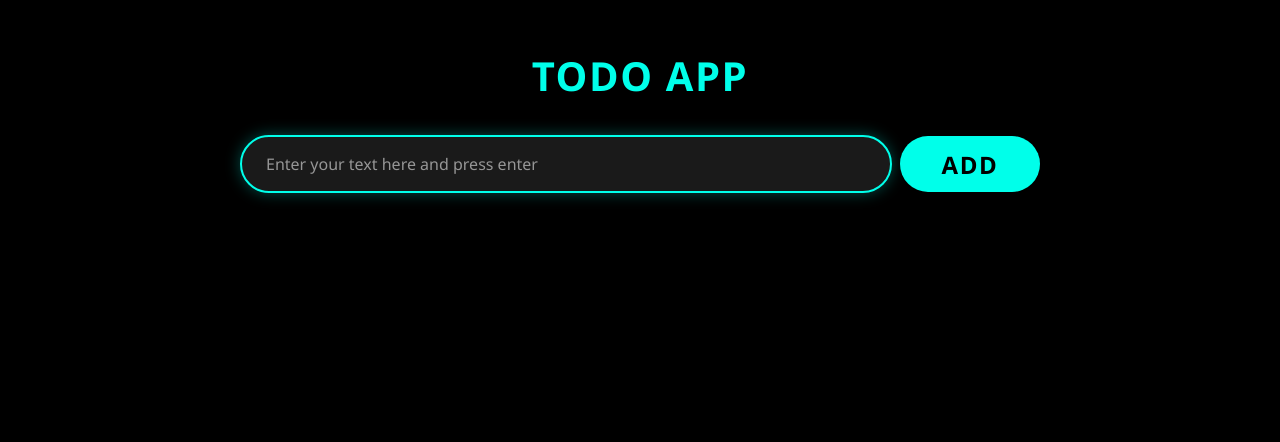
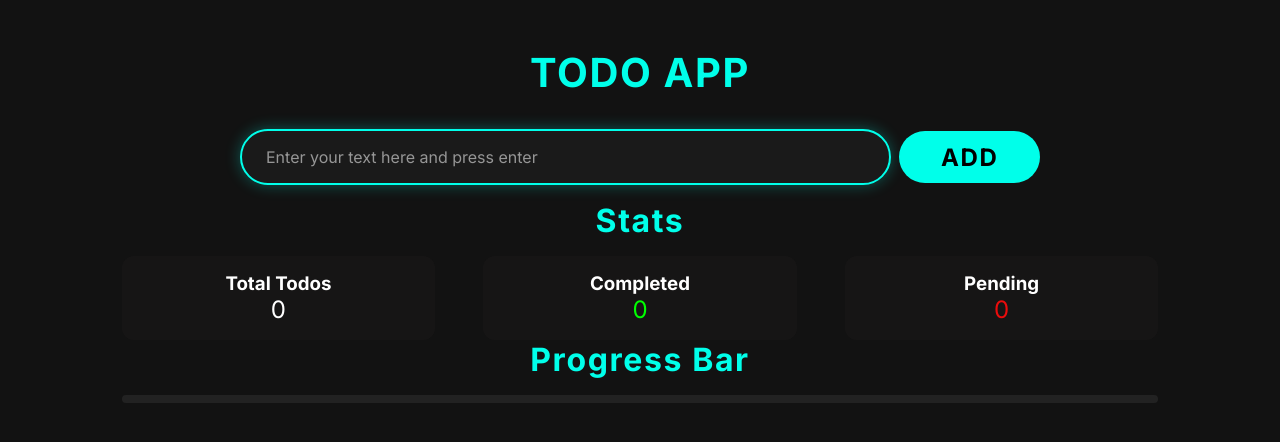
Before and after one commit to devamin404/Todo-App, a React (Vite) app: page / in a window 1280 px wide. Shown: the top 442 px of the page. Built offline with nearby package versions, Linux system fonts and the light colour scheme.

Commit message:
Added stats container and progress bar

```diff
--- a/src/App.jsx
+++ b/src/App.jsx
@@ -1,5 +1,6 @@
 import TodoForm from "./Components/TodoForm";
 import Todos from "./Components/Todos";
+import Stats from "./Components/Stats";
 import { ToastContainer } from "react-toastify";
 import styles from "./App.module.css";
 import { useEffect, useState } from "react";
@@ -15,7 +16,6 @@ function App() {
   });
 
   useEffect(() => {
-    console.log("Use effect called");
     localStorage.setItem("todos", JSON.stringify(todos));
   }, [todos]);
 
@@ -47,6 +47,7 @@ function App() {
     <section className={styles.container}>
       <ToastContainer pauseOnHover autoClose={2000} position="bottom-right" />
       <TodoForm setTodos={setTodos} todos={todos} />
+      <Stats todos={todos} />
       <Todos
         todos={todos}
         deleteTodo={deleteTodo}
--- /dev/null
+++ b/src/Components/Stats.jsx
@@ -0,0 +1,39 @@
+import styles from "./Stats.module.css";
+
+function Stats({ todos }) {
+  const totalTodos = todos.length;
+  const completedTodos = todos.filter((todo) => todo.completed).length;
+  const pendingTodos = totalTodos - completedTodos;
+  const percentage = totalTodos ? (completedTodos / totalTodos) * 100 : 0;
+
+  return (
+    <section className={styles.statContainer}>
+      <h1 className={styles.statsHeading}>Stats</h1>
+      <div className={styles.statsContainer}>
+        <div className={styles.statCard}>
+          <h3>Total Todos</h3>
+          <p className={styles.number}>{totalTodos}</p>
+        </div>
+        <div className={styles.statCard}>
+          <h3>Completed</h3>
+          <p className={`${styles.number} ${styles.completed}`}>
+            {completedTodos}
+          </p>
+        </div>
+        <div className={styles.statCard}>
+          <h3>Pending</h3>
+          <p className={`${styles.number} ${styles.pending}`}>{pendingTodos}</p>
+        </div>
+      </div>
+      <h1 className={styles.progressHeading}>Progress Bar</h1>
+      <div className={styles.progressBar}>
+        <div
+          className={styles.progress}
+          style={{ width: `${percentage}%` }}
+        ></div>
+      </div>
+    </section>
+  );
+}
+
+export default Stats;
--- /dev/null
+++ b/src/Components/Stats.module.css
@@ -0,0 +1,71 @@
+.statContainer {
+  max-width: 1500px;
+  width: 90%;
+  margin: 1rem auto;
+}
+
+.statsHeading,
+.progressHeading {
+  color: rgb(0, 255, 234);
+  text-align: center;
+  font-size: 2rem;
+  font-weight: bold;
+  letter-spacing: 0.1rem;
+}
+
+.statsContainer {
+  display: flex;
+  justify-content: space-between;
+  gap: 3rem;
+  color: white;
+  margin-top: 1rem;
+}
+
+.statCard {
+  flex: 1;
+  background: #1b19199f;
+  border-radius: 12px;
+  padding: 1rem;
+  text-align: center;
+  transition: all 0.3s ease;
+}
+
+.statCard:hover {
+  transform: scale(1.1);
+  cursor: pointer;
+}
+
+.number {
+  font-size: 1.5rem;
+}
+
+.completed {
+  color: lime;
+}
+
+.pending {
+  color: rgb(234, 12, 12);
+}
+
+.progressBar {
+  width: 100%;
+  height: 8px;
+  background: #222;
+  border-radius: 16px;
+  margin-top: 1rem;
+  overflow: hidden;
+}
+
+.progress {
+  height: 100%;
+  background: #00ffd5;
+  transition: width 0.3s ease;
+}
+
+@media (max-width: 650px) {
+  .statsContainer {
+    display: flex;
+    flex-direction: column;
+    gap: 1rem;
+  }
+}
--- a/src/index.css
+++ b/src/index.css
@@ -1,11 +1,13 @@
+@import url("https://fonts.googleapis.com/css2?family=Inter:ital,opsz,wght@0,14..32,100..900;1,14..32,100..900&family=Montserrat:ital,wght@0,100..900;1,100..900&family=Oswald:wght@200..700&family=Roboto:ital,wght@0,100..900;1,100..900&display=swap");
+
 * {
   box-sizing: border-box;
   padding: 0;
   margin: 0;
-  font-family: "Segoe UI", Tahoma, Geneva, Verdana, sans-serif;
+  font-family: "Inter", Tahoma, Geneva, Verdana, sans-serif;
 }
 
 body {
   min-height: 100vh;
-  background-color: black;
+  background-color: #121212;
 }
```
Also changed, not shown: 1 other file (tests, documents, lock files or other folders).
